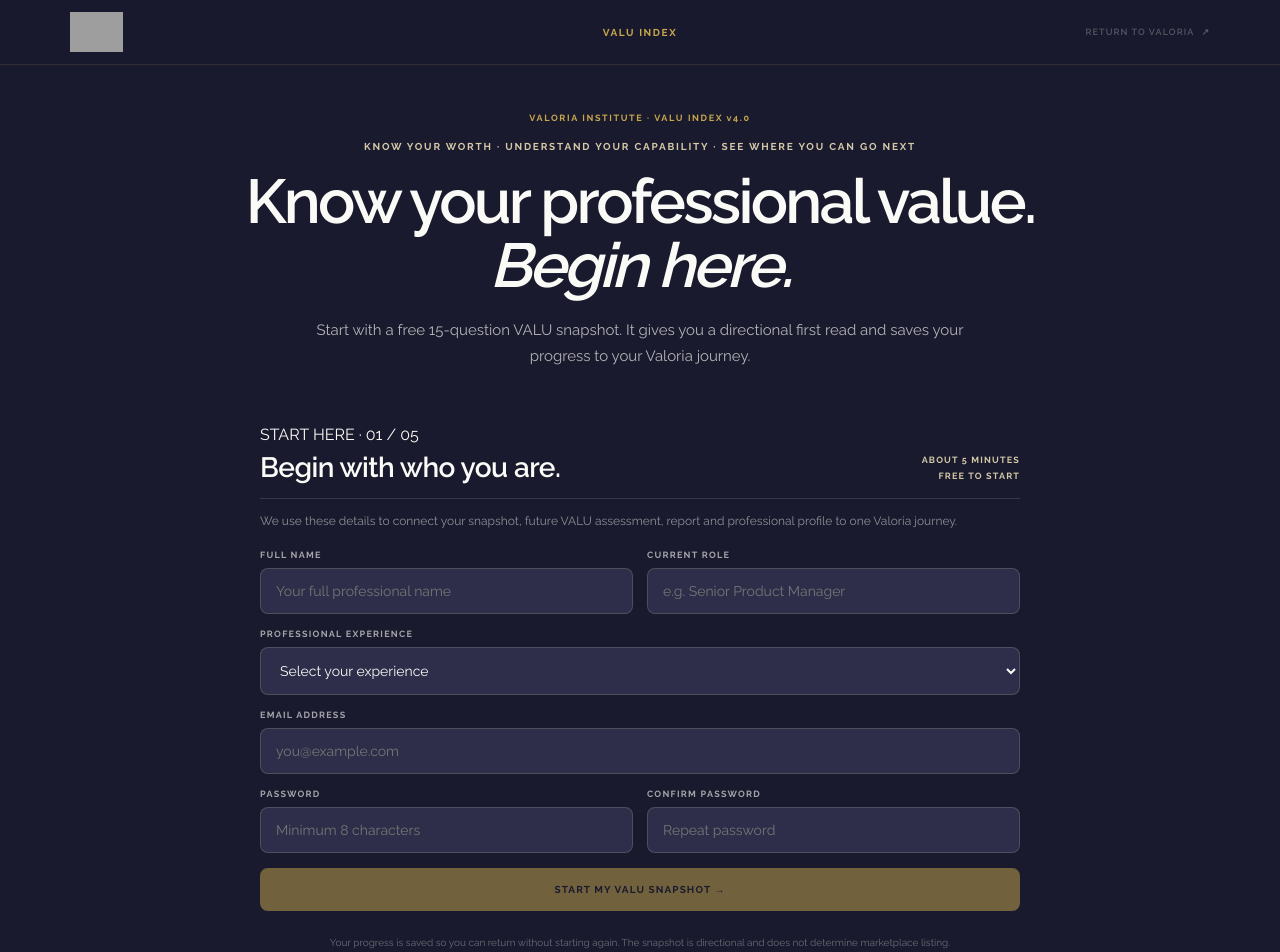
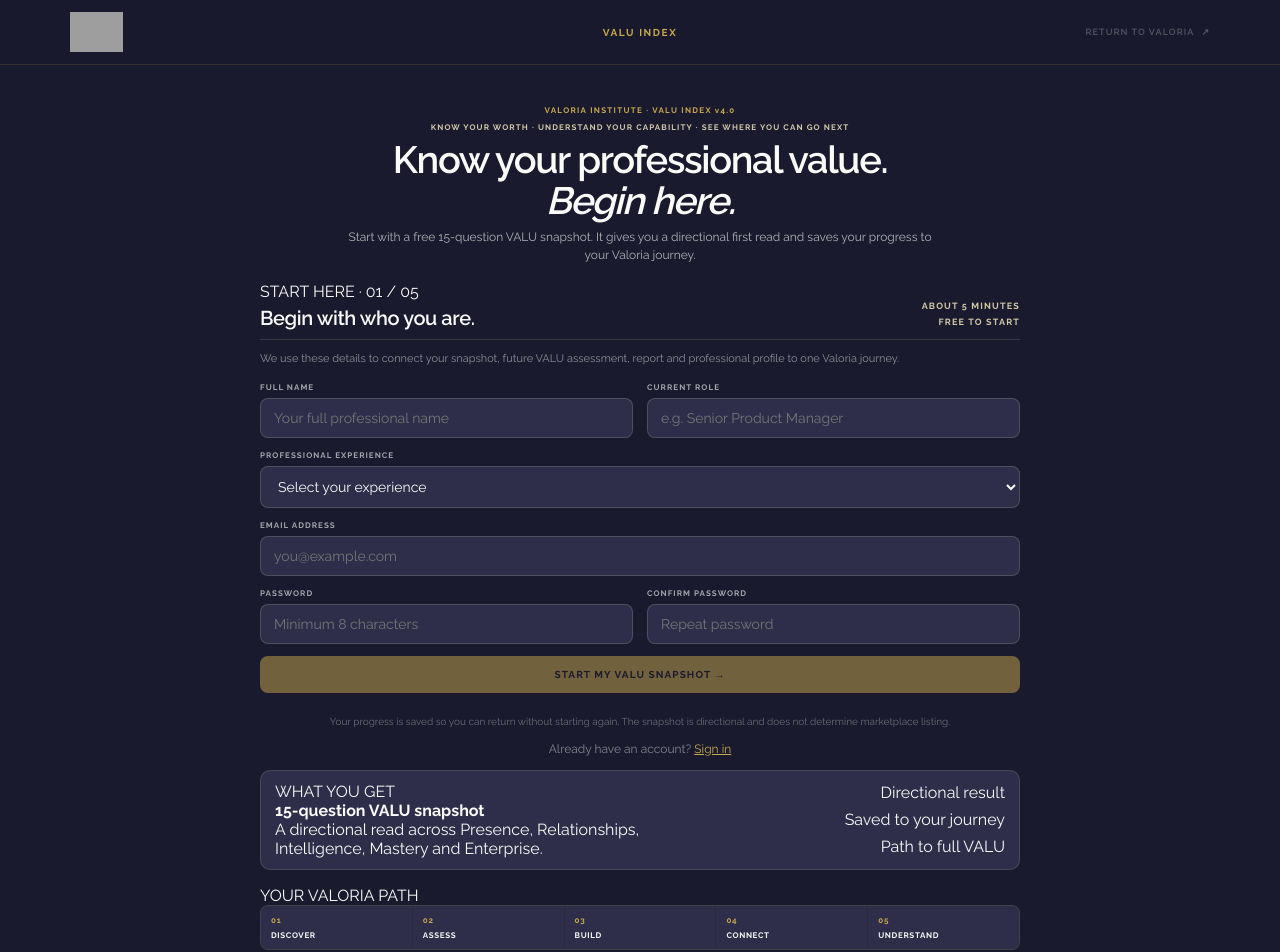
Before and after one commit to riverwayse-sudo/valoria-platform, a React (Vite) app in the folder valoria-final/: page / in a window 1280 px wide. Shown: the top 952 px of the page. Built offline with nearby package versions, Linux system fonts and the light colour scheme; grey boxes are pictures that could not be loaded.

Commit message:
fix: minimize VALU hero and journey rail for form-first CRO layout

```diff
--- a/valoria-final/src/VALUIndexV4GateNext.jsx
+++ b/valoria-final/src/VALUIndexV4GateNext.jsx
@@ -119,36 +119,36 @@
  steps:{display:'flex',justifyContent:'center',gap:28,margin:'0 0 42px',paddingBottom:18,borderBottom:'1px solid rgba(212,201,168,.16)'},
  step:{display:'flex',alignItems:'center',gap:8,fontSize:9,fontWeight:700,letterSpacing:'.14em',color:'rgba(250,250,247,.55)'},
  stepDot:{width:24,height:24,borderRadius:'50%',border:'1px solid rgba(201,168,76,.45)',display:'inline-flex',alignItems:'center',justifyContent:'center',fontSize:9,color:PARCH},
- brand:{fontSize:9,fontWeight:700,letterSpacing:'.18em',color:GOLD,textAlign:'center'},
- heroBlock:{padding:'12px 0 22px',textAlign:'center'},
+ brand:{fontSize:8,fontWeight:700,letterSpacing:'.16em',color:GOLD,textAlign:'center'},
+ heroBlock:{padding:'4px 0 8px',textAlign:'center'},
  homeHero:{padding:'12px 0 0'},
- homeKicker:{fontSize:10,fontWeight:700,letterSpacing:'.18em',color:BRASS,textAlign:'center',marginTop:18},
- hero:{fontSize:'clamp(38px,6vw,62px)',fontWeight:600,lineHeight:1.04,letterSpacing:'-.045em',textAlign:'center',margin:'18px 0 18px'},
- lead:{fontSize:15,lineHeight:1.75,color:DIM,textAlign:'center',maxWidth:680,margin:'0 auto 34px'},
- pathRail:{display:'grid',gridTemplateColumns:'repeat(5,minmax(0,1fr))',gap:1,border:'1px solid rgba(212,201,168,.18)',borderRadius:14,overflow:'hidden',background:'rgba(212,201,168,.12)',marginBottom:20},
- pathItem:{position:'relative',minHeight:150,padding:'20px 16px',background:SURFACE},
- pathNumber:{fontSize:10,fontWeight:700,letterSpacing:'.12em',color:GOLD,marginBottom:22},
- pathTitle:{fontSize:11,fontWeight:800,letterSpacing:'.1em',color:PARCH,marginBottom:9},
+ homeKicker:{fontSize:8,fontWeight:700,letterSpacing:'.14em',color:BRASS,textAlign:'center',marginTop:7},
+ hero:{fontSize:'clamp(27px,3.8vw,38px)',fontWeight:600,lineHeight:1.08,letterSpacing:'-.035em',textAlign:'center',margin:'7px 0 7px'},
+ lead:{fontSize:12,lineHeight:1.5,color:DIM,textAlign:'center',maxWidth:600,margin:'0 auto 10px'},
+ pathRail:{display:'grid',gridTemplateColumns:'repeat(5,minmax(0,1fr))',gap:1,border:'1px solid rgba(212,201,168,.14)',borderRadius:8,overflow:'hidden',background:'rgba(212,201,168,.09)',marginBottom:8},
+ pathItem:{position:'relative',minHeight:0,padding:'9px 10px',background:SURFACE},
+ pathNumber:{fontSize:8,fontWeight:700,letterSpacing:'.1em',color:GOLD,marginBottom:5},
+ pathTitle:{fontSize:8,fontWeight:800,letterSpacing:'.08em',color:PARCH,marginBottom:0},
  pathDesc:{fontSize:11,lineHeight:1.55,color:'rgba(250,250,247,.56)'},
  pathLine:{display:'none'},
  startPanel:{display:'flex',alignItems:'center',justifyContent:'space-between',gap:28,padding:'24px 26px',background:'rgba(201,168,76,.055)',border:'1px solid rgba(201,168,76,.28)',borderRadius:14,marginBottom:44},
  formMeta:{flex:'0 0 auto',textAlign:'right',fontSize:9,fontWeight:800,lineHeight:1.8,letterSpacing:'.13em',color:BRASS},
- valueStrip:{display:'flex',alignItems:'center',justifyContent:'space-between',gap:24,maxWidth:760,margin:'26px auto 0',padding:'20px 22px',background:SURFACE,border:'1px solid rgba(212,201,168,.16)',borderRadius:10},
+ valueStrip:{display:'flex',alignItems:'center',justifyContent:'space-between',gap:18,maxWidth:760,margin:'14px auto 0',padding:'11px 14px',background:SURFACE,border:'1px solid rgba(212,201,168,.16)',borderRadius:10},
  valueStripStrong:{fontSize:16},
  valuePoints:{display:'flex',gap:8,flexWrap:'wrap',justifyContent:'flex-end'},
- journeyContext:{maxWidth:760,margin:'34px auto 0'},
+ journeyContext:{maxWidth:760,margin:'16px auto 0'},
  startTitle:{fontSize:22,fontWeight:600,color:PARCH,marginTop:7},
  startCopy:{fontSize:12,lineHeight:1.7,color:'rgba(250,250,247,.62)',maxWidth:610,margin:'8px 0 0'},
  startMeta:{flex:'0 0 auto',display:'grid',gap:6,textAlign:'right',fontSize:9,fontWeight:700,letterSpacing:'.13em',color:BRASS},
- form:{display:'grid',gap:15,maxWidth:760,margin:'0 auto'},
- formHeader:{display:'flex',alignItems:'end',justifyContent:'space-between',gap:20,borderBottom:'1px solid rgba(212,201,168,.16)',paddingBottom:14},
- formTitle:{fontSize:28,fontWeight:600,letterSpacing:'-.02em',margin:'7px 0 0'},
+ form:{display:'grid',gap:12,maxWidth:760,margin:'0 auto'},
+ formHeader:{display:'flex',alignItems:'end',justifyContent:'space-between',gap:20,borderBottom:'1px solid rgba(212,201,168,.16)',paddingBottom:9},
+ formTitle:{fontSize:20,fontWeight:600,letterSpacing:'-.02em',margin:'5px 0 0'},
  formRule:{width:120,height:2,background:GOLD,opacity:.7,marginBottom:5},
- formIntro:{fontSize:12,lineHeight:1.65,color:'rgba(250,250,247,.52)',margin:'-2px 0 3px'},
+ formIntro:{fontSize:11,lineHeight:1.5,color:'rgba(250,250,247,.52)',margin:'-1px 0 2px'},
  grid:{display:'grid',gridTemplateColumns:'1fr 1fr',gap:14},
- label:{display:'grid',gap:8,fontSize:9,fontWeight:800,letterSpacing:'.14em',color:'rgba(250,250,247,.62)'},
- input:{width:'100%',boxSizing:'border-box',padding:'14px 15px',background:SURFACE,border:'1px solid rgba(212,201,168,.2)',borderRadius:8,color:PARCH,fontSize:14,fontFamily:'inherit',outline:'none'},
- primary:{width:'100%',padding:'16px 18px',border:0,borderRadius:8,background:GOLD,color:DARK,fontWeight:800,letterSpacing:'.11em',fontSize:10,cursor:'pointer',fontFamily:'inherit'},
+ label:{display:'grid',gap:6,fontSize:8,fontWeight:800,letterSpacing:'.13em',color:'rgba(250,250,247,.62)'},
+ input:{width:'100%',boxSizing:'border-box',padding:'11px 13px',background:SURFACE,border:'1px solid rgba(212,201,168,.2)',borderRadius:8,color:PARCH,fontSize:14,fontFamily:'inherit',outline:'none'},
+ primary:{width:'100%',padding:'13px 18px',border:0,borderRadius:8,background:GOLD,color:DARK,fontWeight:800,letterSpacing:'.11em',fontSize:10,cursor:'pointer',fontFamily:'inherit'},
  primaryLink:{display:'block',padding:'15px 18px',background:GOLD,color:DARK,borderRadius:8,textDecoration:'none',textAlign:'center',fontSize:10,fontWeight:800,letterSpacing:'.11em'},
  secondary:{display:'block',marginTop:10,padding:'14px 18px',border:'1px solid rgba(201,168,76,.38)',color:GOLD,borderRadius:8,textAlign:'center',textDecoration:'none',fontSize:10,fontWeight:800,letterSpacing:'.09em'},
  note:{fontSize:10,lineHeight:1.6,color:'rgba(250,250,247,.36)',textAlign:'center',marginTop:9},
```
